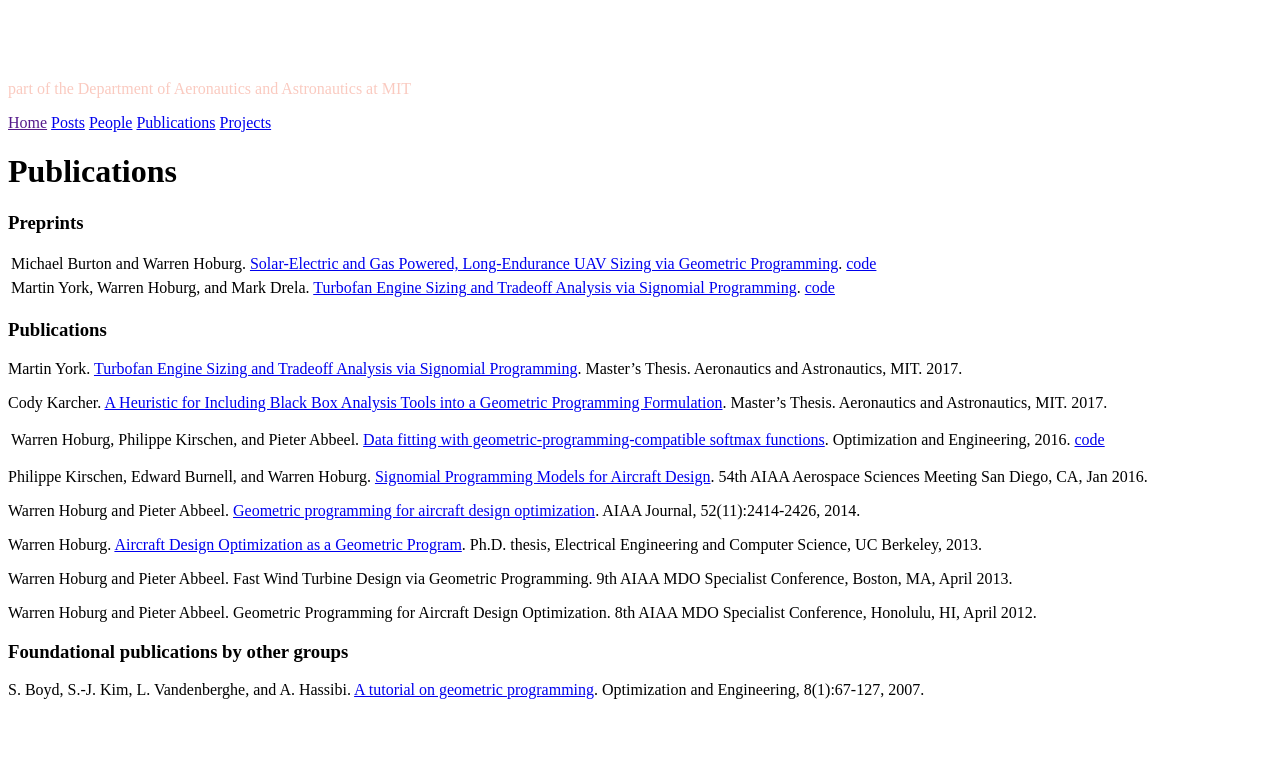
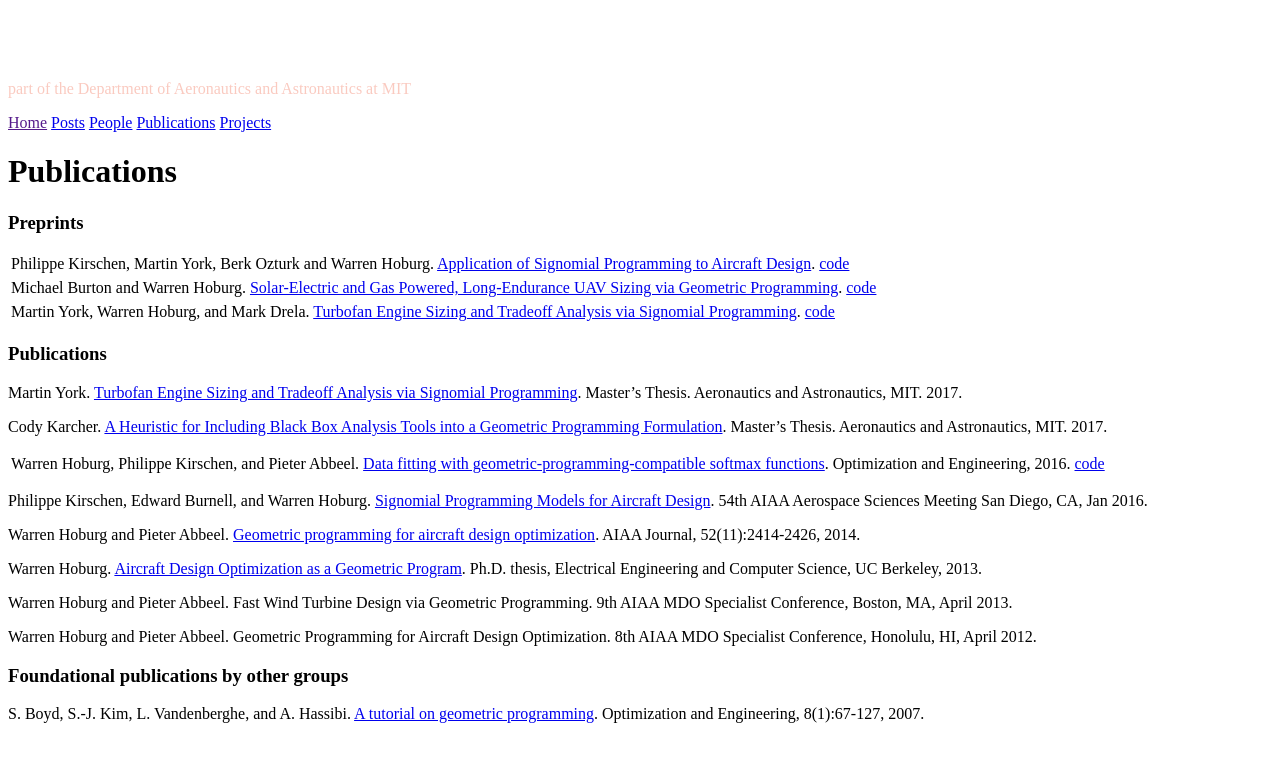
Before and after one commit to convexengineering/convexengineering.github.io, a Jekyll site: the page built from publications/index.md, in a window 1280 px wide. Shown: the top 762 px of the page. Built offline with Jekyll 4.4.1, drawn with Linux system fonts in a browser that asks for light colours.

Commit message:
Adding SPAJOA to preprints.

```diff
--- a/publications/index.md
+++ b/publications/index.md
@@ -4,6 +4,8 @@ title: Publications
 ---
 
 ### Preprints
+
+Philippe Kirschen, Martin York, Berk Ozturk and Warren Hoburg. [Application of Signomial Programming to Aircraft Design](http://hoburg.mit.edu/publications/spajoa_watermark.pdf). | [code](http://github.com/hoburg/SPaircraft)
 
 Michael Burton and Warren Hoburg. [Solar-Electric and Gas Powered, Long-Endurance UAV Sizing via Geometric Programming](http://hoburg.mit.edu/publications/gassolar.pdf). | [code](http://github.com/hoburg/gas_solar_trade)
 
```
Also changed, not shown: 1 other file.
